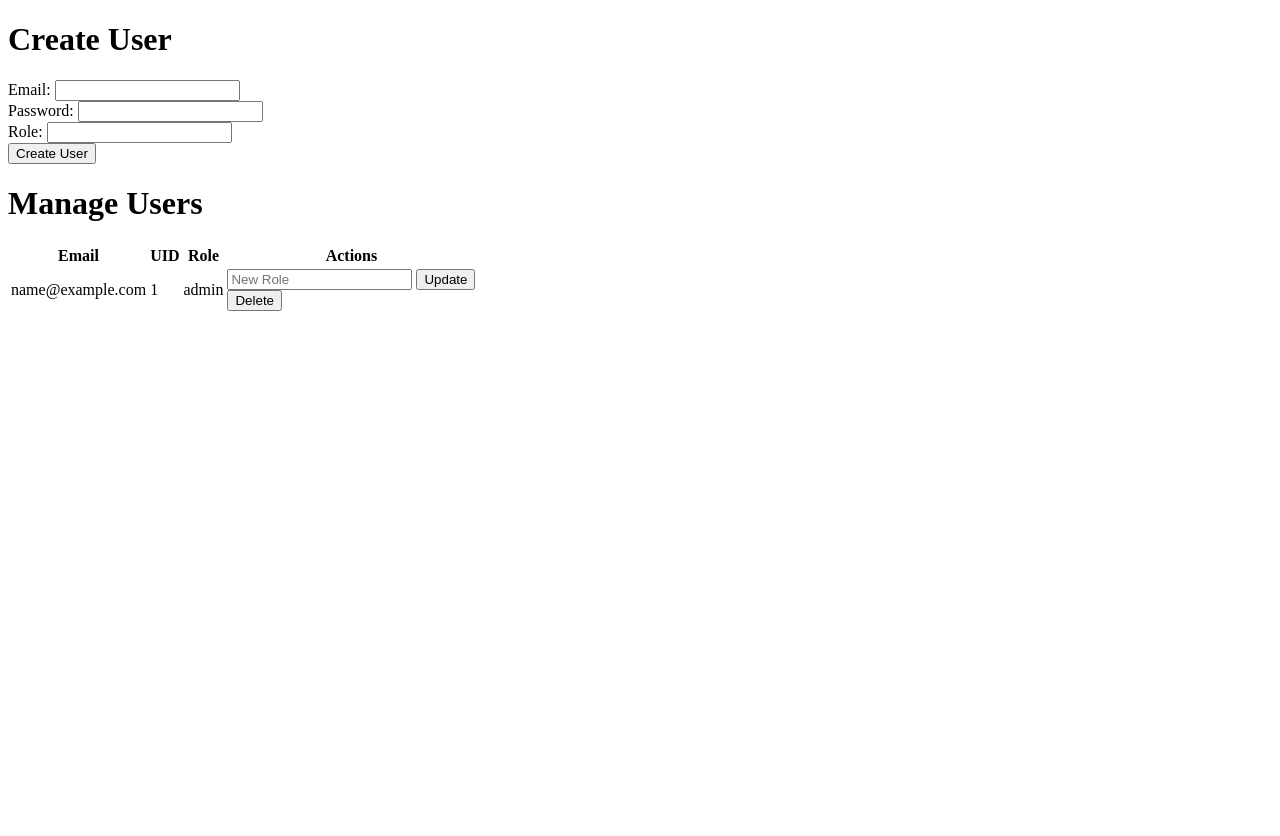
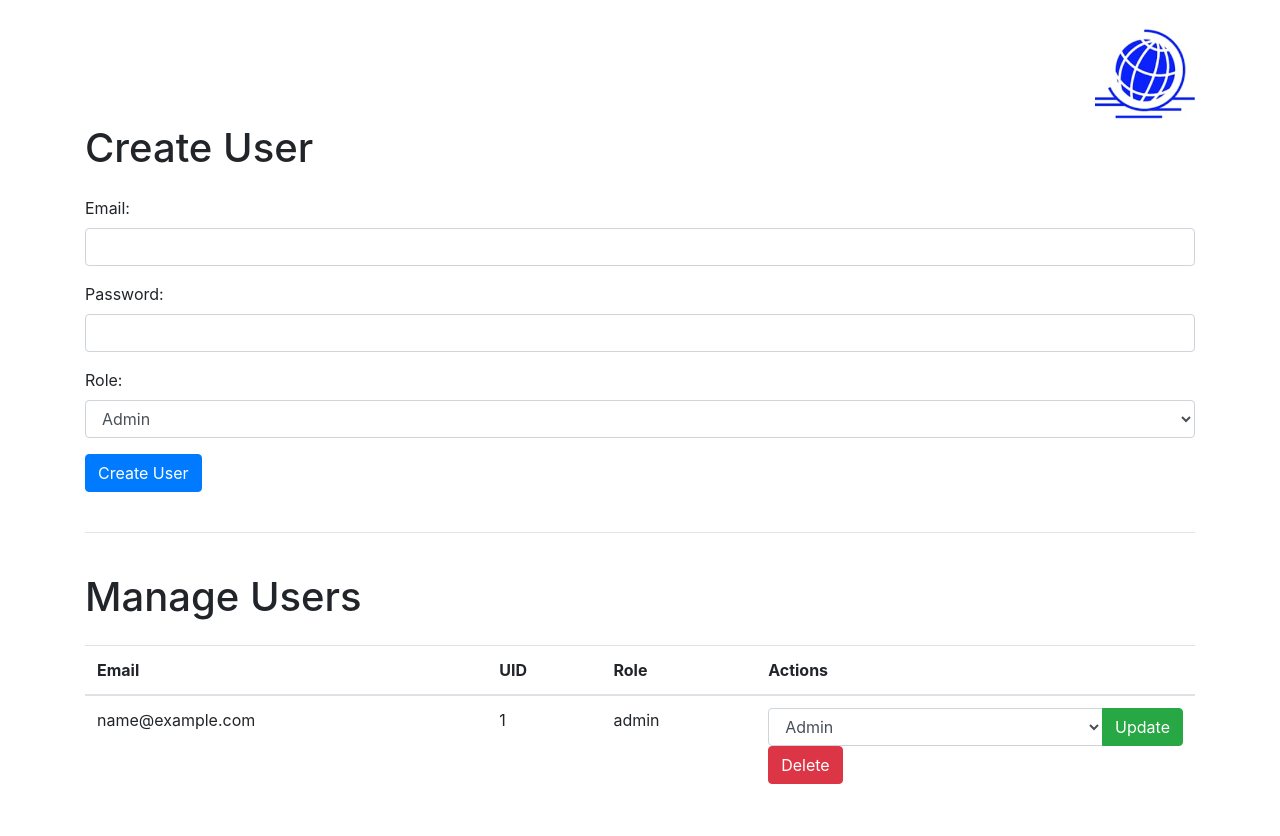
Before and after one commit to Reins981/AdminInterface, a Flask app: template templates/index.html in a window 1280 px wide. Before the commit the page ends 311 px from the top, so only its background shows below. Run offline with Flask 3, Linux system fonts and the light colour scheme; the template is opened without the code that fills it: most values are stand-ins (such as "Sample title", 1, 10 or a date in 2020); some libraries are stand-ins or nearby versions.

Commit message:
Add Bootstrap layout to index.html

```diff
--- a/admin_interface.py
+++ b/admin_interface.py
@@ -3,7 +3,7 @@ import firebase_admin
 import os
 from firebase_admin import credentials, auth
 
-app = Flask(__name__)
+app = Flask(__name__, static_folder='images')
 
 BASE_PATH_SA = os.path.join(
     os.path.abspath(os.path.dirname(__file__)),
--- a/templates/index.html
+++ b/templates/index.html
@@ -2,24 +2,51 @@
 <html>
 <head>
     <title>BACQROO Admin Interface</title>
+    <!-- Include Bootstrap CSS -->
+    <link href="https://stackpath.bootstrapcdn.com/bootstrap/4.5.2/css/bootstrap.min.css" rel="stylesheet">
 </head>
 <body>
-    <h1>Create User</h1>
+    <div class="container">
+        <div class="py-4">
+            <!-- Add logo at the top right corner -->
+            <div class="d-flex justify-content-end">
+                <img src="../images/logo.jpg" alt="Logo" height="100">
+            </div>
+            <h1 class="mb-4">Create User</h1>
             <form method="POST" action="/create_user">
-        Email: <input type="email" name="email"><br>
-        Password: <input type="password" name="password"><br>
-        Role: <input type="text" name="role"><br>
-        <input type="submit" value="Create User">
+                <div class="form-group">
+                    <label for="email">Email:</label>
+                    <input type="email" name="email" class="form-control" required>
+                </div>
+                <div class="form-group">
+                    <label for="password">Password:</label>
+                    <input type="password" name="password" class="form-control" required>
+                </div>
+                <div class="form-group">
+                    <label for="role">Role:</label>
+                    <select name="role" class="form-control" required>
+                        <option value="admin">Admin</option>
+                        <option value="client">Client</option>
+                    </select>
+                </div>
+                <button type="submit" class="btn btn-primary">Create User</button>
             </form>
+        </div>
 
-    <h1>Manage Users</h1>
-    <table>
+        <hr>
+
+        <div class="py-4">
+            <h1 class="mb-4">Manage Users</h1>
+            <table class="table">
+                <thead>
                     <tr>
                         <th>Email</th>
                         <th>UID</th>
                         <th>Role</th>
                         <th>Actions</th>
                     </tr>
+                </thead>
+                <tbody>
                     {% for user in users %}
                     <tr>
                         <td>{{ user.email }}</td>
@@ -28,15 +55,28 @@
                         <td>
                             <form method="POST" action="/update_user">
                                 <input type="hidden" name="uid" value="{{ user.uid }}">
-                    <input type="text" name="new_role" placeholder="New Role">
-                    <input type="submit" value="Update">
+                                <div class="input-group">
+                                    <select name="new_role" class="form-control">
+                                        <option value="admin">Admin</option>
+                                        <option value="client">Client</option>
+                                    </select>
+                                    <div class="input-group-append">
+                                        <button type="submit" class="btn btn-success">Update</button>
+                                    </div>
+                                </div>
                             </form>
                             <form method="POST" action="/delete_user/{{ user.uid }}">
-                    <input type="submit" value="Delete">
+                                <button type="submit" class="btn btn-danger">Delete</button>
                             </form>
                         </td>
                     </tr>
                     {% endfor %}
+                </tbody>
             </table>
+        </div>
+    </div>
+
+    <!-- Include Bootstrap JS (optional) -->
+    <script src="https://stackpath.bootstrapcdn.com/bootstrap/4.5.2/js/bootstrap.min.js"></script>
 </body>
 </html>
```
Also changed, not shown: images/logo.jpg (added). Lines whose indentation alone changed are shown as unchanged.
